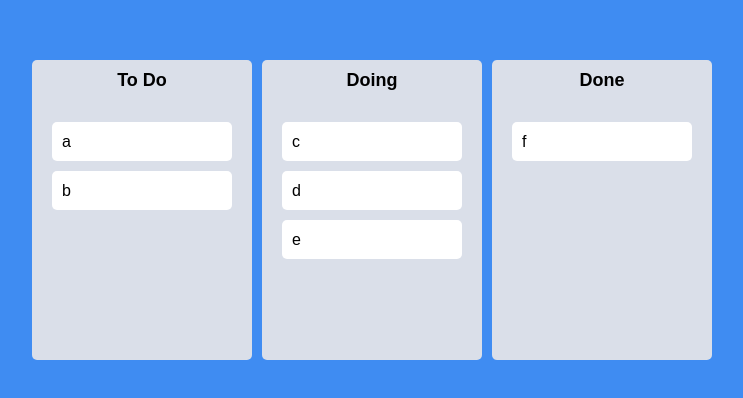
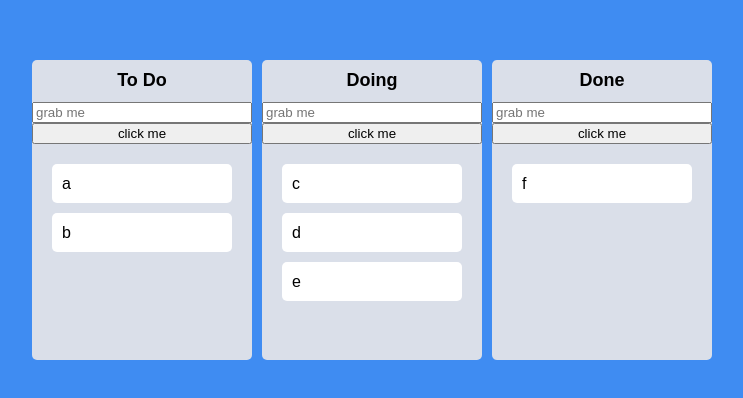
Before and after one commit to jiiiiiaiiiii/react__trello, a React (Create React App) app: page / in a window 1280 px wide. Shown: the part 190-588 px from the top of the page, without its empty margins (268-1011 px from the left). Built offline with nearby package versions, Linux system fonts and the light colour scheme.

Commit message:
Refs
# Reference
-  ReactJS 컴포넌트를 통해서 HTML 요소를 가져올 수 있도록 함

# Usage
- const inputRef = useRef( );
- const onClick = ( ) => { inputRef.current?.focus( ) };

- <input ref={inputRef}  />
- <button onClick={onClick} />

```diff
--- a/src/Components/Board.tsx
+++ b/src/Components/Board.tsx
@@ -1,6 +1,7 @@
 import { Droppable } from 'react-beautiful-dnd';
 import styled from 'styled-components';
 import DragabbleCard from './DragabbleCard';
+import { useRef } from 'react';
 
 const Wrapper = styled.div`
   padding-top: 10px;
@@ -36,9 +37,19 @@
 }
 
 function Board({ toDos, boardId }: IBoardProps) {
+	const inputRef = useRef<HTMLInputElement>(null);
+	const onClick = () => {
+		inputRef.current?.focus();
+		setTimeout(() => {
+			inputRef.current?.blur();
+		}, 5000);
+	};
+
   return (
     <Wrapper>
       <Title>{boardId}</Title>
+			<input ref={inputRef} placeholder='grab me' />
+			<button onClick={onClick}>click me</button>
       <Droppable droppableId={boardId}>
         {(provided, snapshot) => (
           <Area
```
